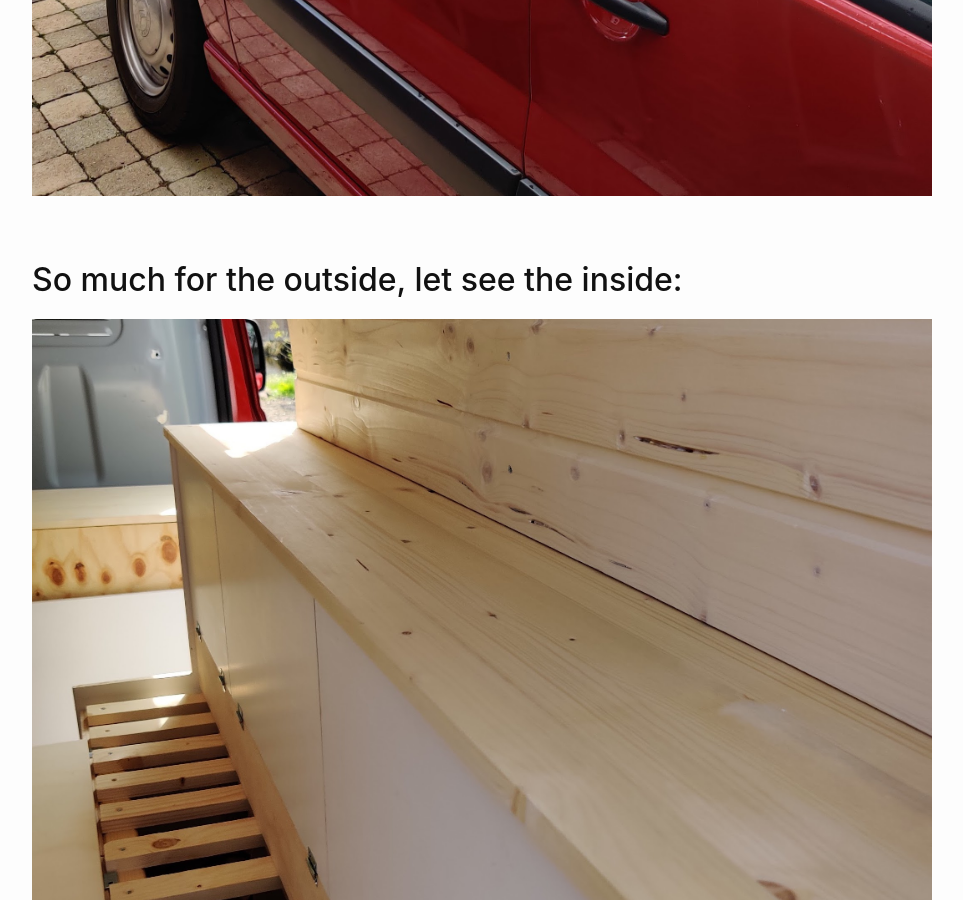
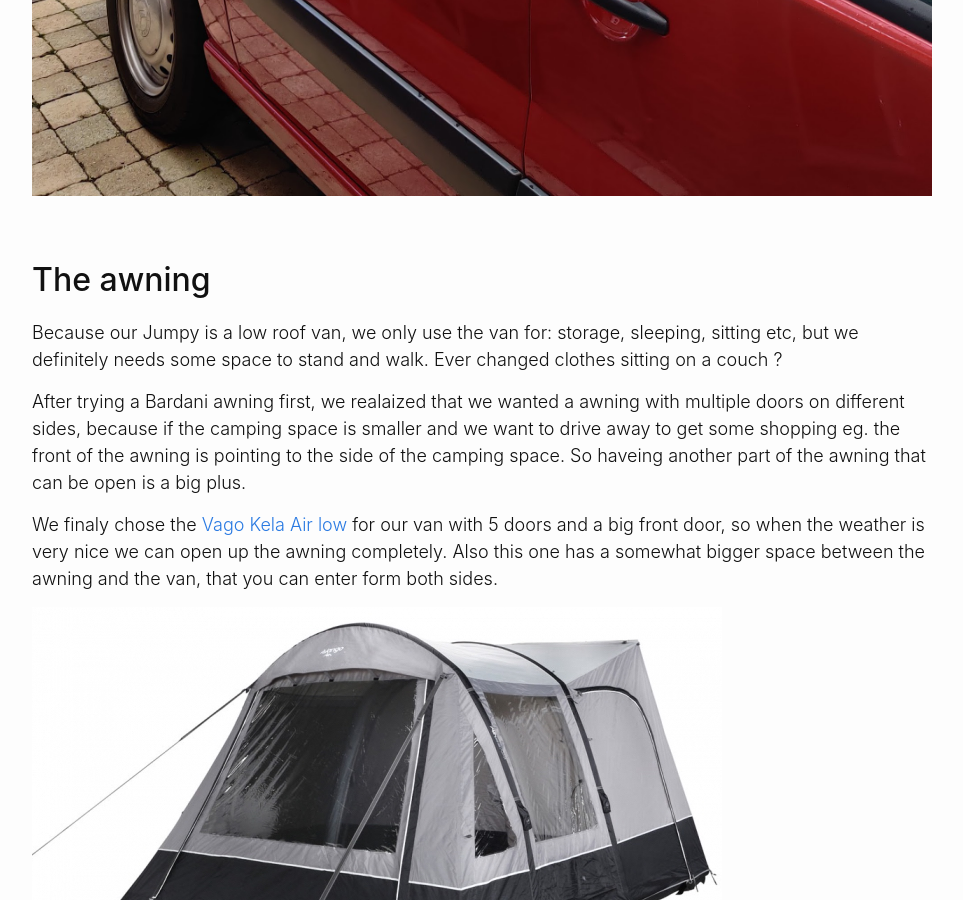
Before and after one commit to ConradMaaijen/conradmaayen.github.io, a Jekyll site: the page built from _posts/2021-05-06-our-jumpy.md, in a window 1280 px wide and 900 px high, scrolled down 3279 px. Shown: the whole window, without its empty margins (158-1121 px from the left). Built offline with Jekyll 4.4.1, drawn with Linux system fonts in a browser that asks for light colours.

Commit message:
update our-jumpy.md

```diff
--- a/_posts/2021-05-06-our-jumpy.md
+++ b/_posts/2021-05-06-our-jumpy.md
@@ -26,6 +26,17 @@ We bought a Farad roof box at [Faradbox](https://www.faradbox.nl). (No.. i don't
 
 ![The Roofbox](/assets/jumpy/our-jumpy.jpg)
 
+## The awning
+
+Because our Jumpy is a low roof van, we only use the van for:
+storage, sleeping, sitting etc, but we definitely needs some space to stand and walk. Ever changed clothes sitting on a couch ?
+
+After trying a Bardani awning first, we realaized that we wanted a awning with multiple doors on different sides, because if the camping space is smaller and we want to drive away to get some shopping eg. the front of the awning is pointing to the side of the camping space. So haveing another part of the awning that can be open is a big plus.
+
+We finaly chose the [Vago Kela Air low](https://www.vango.co.uk/nl/awnings/150-kela-v-air-low.html) for our van with 5 doors and a big front door, so when the weather is very nice we can open up the awning completely. Also this one has a somewhat bigger space between the awning and the van, that you can enter form both sides.
+
+![](/assets/jumpy/vango-kela-low-awning.jpg)
+
 ## So much for the outside, let see the inside:
 
 ![Our side-table](/assets/jumpy/side-table.jpg)
```
Also changed, not shown: assets/jumpy/vango-kela-low-awning.jpg (added).
